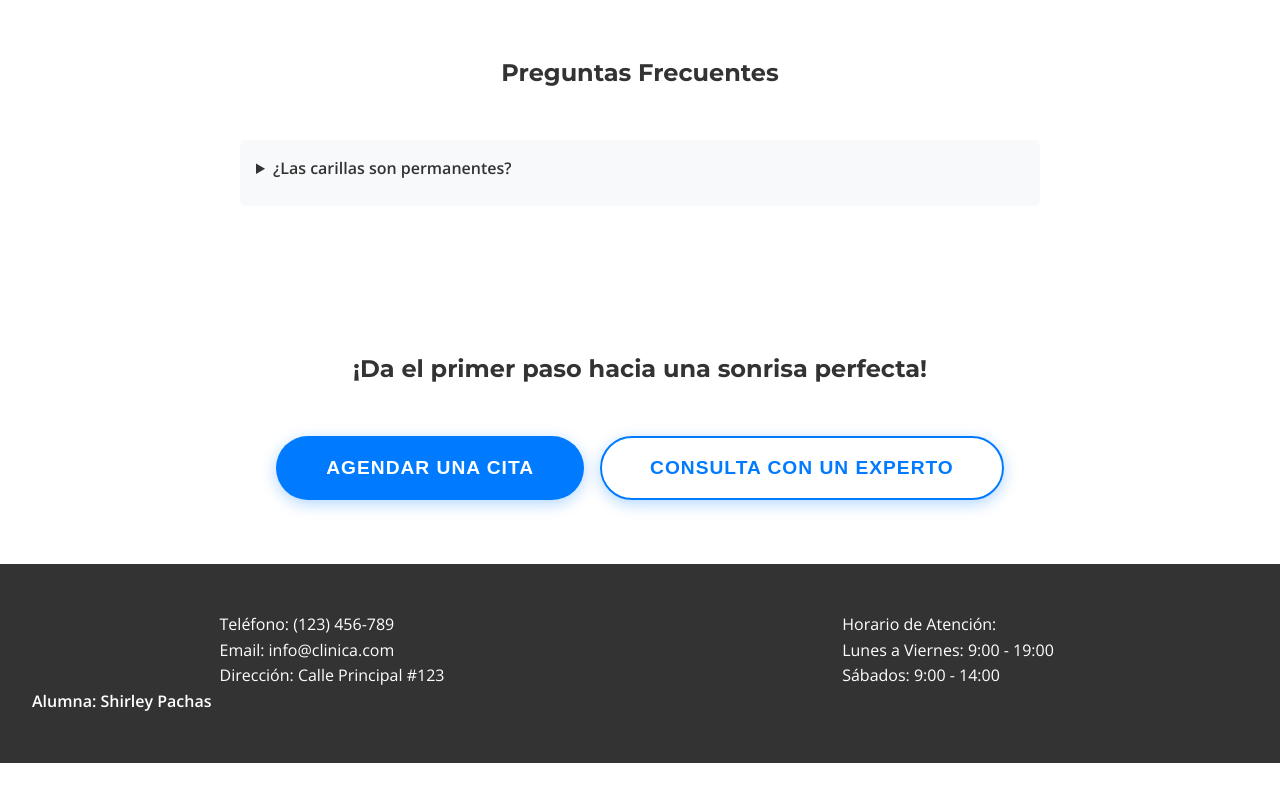
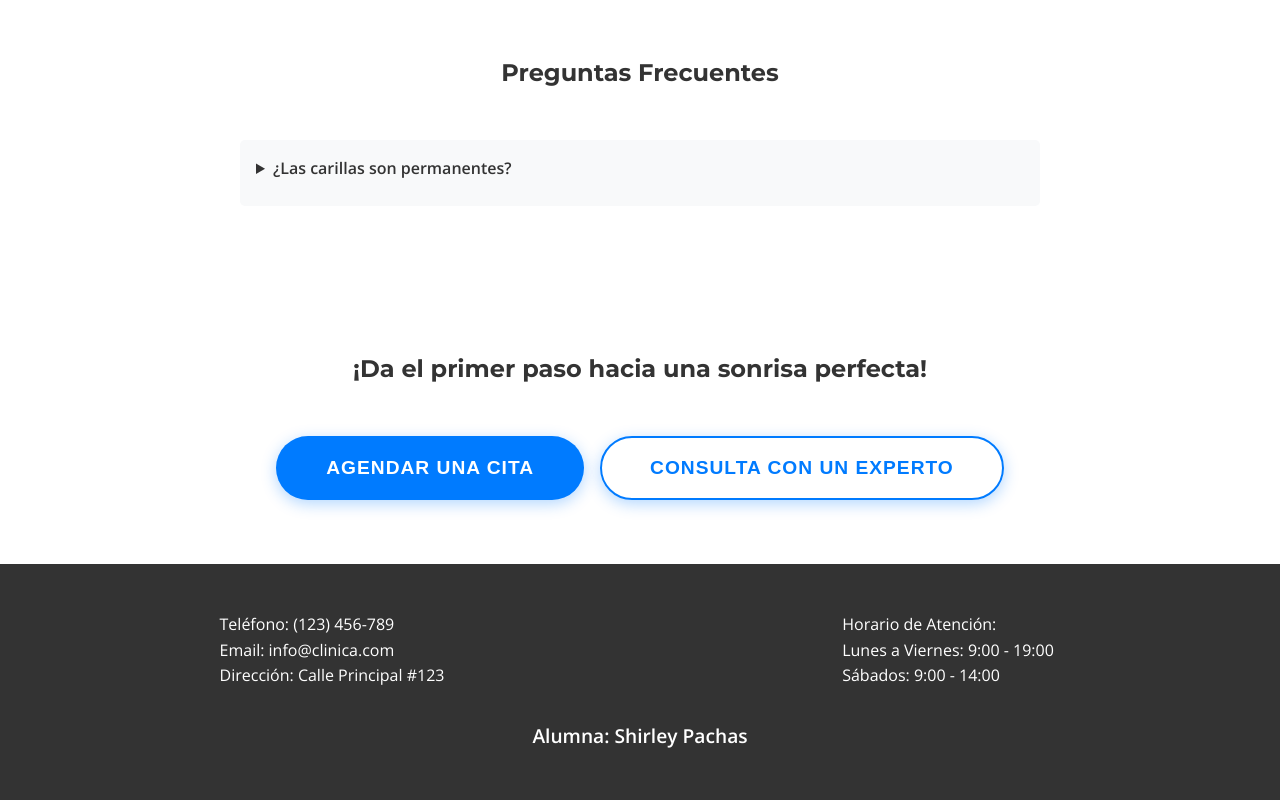
Before and after one commit to sandovaldavid/Carillas-Dentales-LandingPage, a plain HTML site: page index.html in a window 1280 px wide. Shown: the part 1937-2737 px from the top of the page. Before the commit the page ends 2700 px from the top, so only its background shows below. Drawn offline with nearby package versions, Linux system fonts and the light colour scheme.

Commit message:
💄 Enhance footer styling by adding owner class for improved visibility and layout

```diff
--- a/index.html
+++ b/index.html
@@ -133,7 +133,7 @@
                 <p>Sábados: 9:00 - 14:00</p>
             </div>
         </div>
-        <p><strong>Alumna: Shirley Pachas</strong></p>
+        <p class="owner"><strong>Alumna: Shirley Pachas</strong></p>
     </footer>
 </body>
 </html>
--- a/styles/style.css
+++ b/styles/style.css
@@ -272,6 +272,12 @@ footer {
     justify-items: center;
 }
 
+.owner{
+    font-size: 1.2rem;
+    text-align: center;
+    margin-top: 2rem;
+}
+
 .redes-sociales {
     display: flex;
     gap: 1rem;
```
